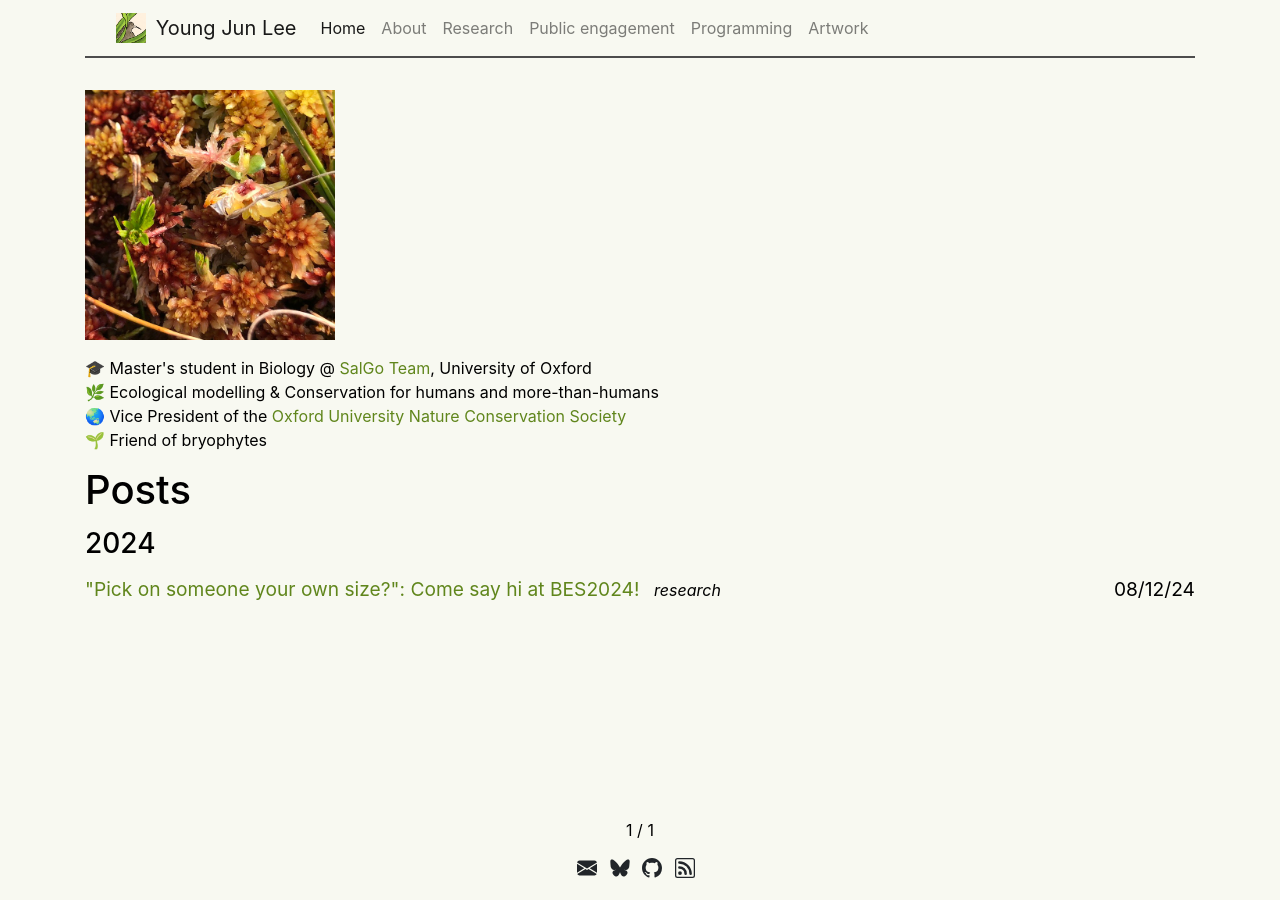
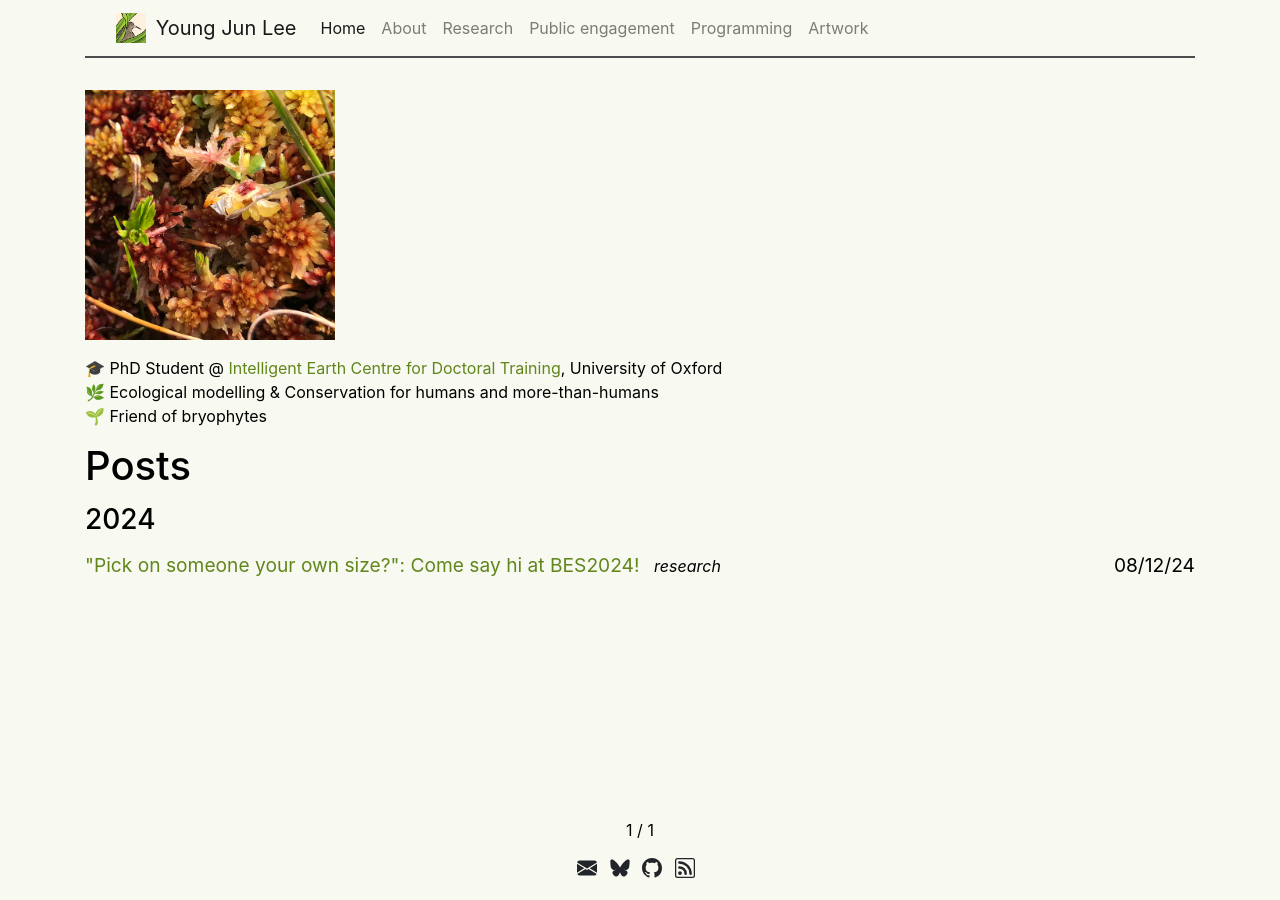
Before and after one commit to yjkiwilee/yjkiwilee.github.io, a Jekyll site: the page built from index.html, in a window 1280 px wide. Built offline with Jekyll 4.4.1, drawn with Linux system fonts in a browser that asks for light colours; the list of posts is cut into pages by our own code.

Commit message:
Edit front page

```diff
--- a/index.html
+++ b/index.html
@@ -6,9 +6,8 @@ isindex: true
 <img src="/assets/images/moss_banner.jpg" width="250">
 
 <p>
-  🎓 Master's student in Biology @ <a href="https://www.salgo.ox.ac.uk/">SalGo Team</a>, University of Oxford<br>
+  🎓 PhD Student @ <a href="https://intelligent-earth.ox.ac.uk/home">Intelligent Earth Centre for Doctoral Training</a>, University of Oxford<br>
   🌿 Ecological modelling & Conservation for humans and more-than-humans<br>
-  🌏 Vice President of the <a href="https://oxconsocorg.wordpress.com/">Oxford University Nature Conservation Society</a><br>
   🌱 Friend of bryophytes
 </p>
 
```
